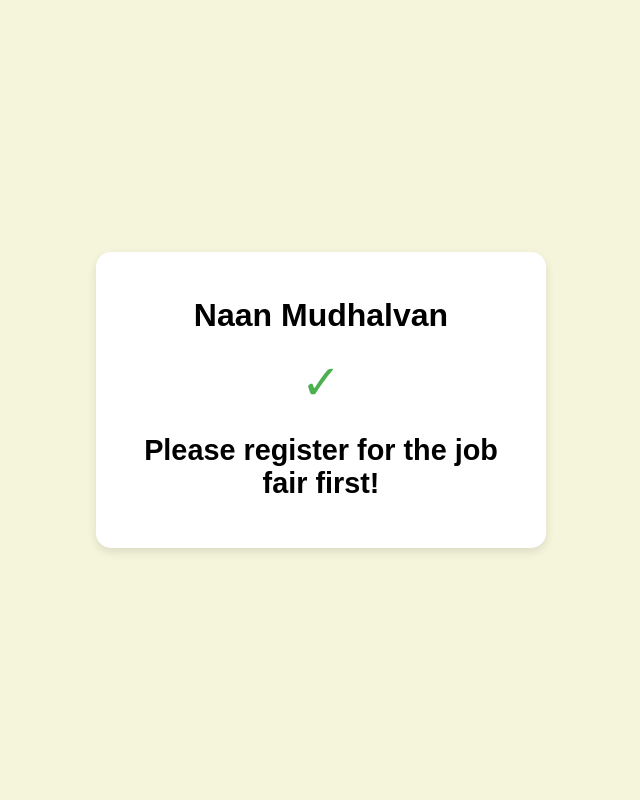
After one commit to arjunthazhath2001/naan_mudhalvan_monolith, a Django app: page /nm/students/mark-attendance/1/1/ in a window 1280 px wide. The commit adds this page. Shown: the whole page, without its empty margins (319-959 px from the left). Run offline with Django 5.2, Linux system fonts and the light colour scheme.

Commit message:
reset bug sorted

```diff
--- a/placement_team/models.py
+++ b/placement_team/models.py
@@ -21,6 +21,7 @@ class Job_fairs(models.Model):
 class RecruiterJobFair(models.Model):
     recruiter = models.ForeignKey(Recruiter, on_delete=models.CASCADE, related_name='recruiter_job_fairs')
     job_fair = models.ForeignKey(Job_fairs, on_delete=models.CASCADE, related_name='job_fair_recruiters')
+    qr_code = models.ImageField(upload_to='recruiter_job_fair_qr_codes/', blank=True, null=True)
 
     class Meta:
         db_table = 'recruiter_job_fair'
--- /dev/null
+++ b/students/templates/students_app/attendance_marked.html
@@ -0,0 +1,61 @@
+<!DOCTYPE html>
+<html lang="en">
+<head>
+    <meta charset="UTF-8">
+    <meta name="viewport" content="width=device-width, initial-scale=1.0">
+    <title>Attendance Confirmation</title>
+    <style>
+        body {
+            font-family: Arial, sans-serif;
+            background-color: #f5f5dc;
+            margin: 0;
+            padding: 0;
+            display: flex;
+            justify-content: center;
+            align-items: center;
+            min-height: 100vh;
+        }
+
+        .confirmation-container {
+            text-align: center;
+            background-color: #fff;
+            padding: 25px;
+            border-radius: 15px;
+            box-shadow: 0 4px 10px rgba(0, 0, 0, 0.1);
+            max-width: 400px;
+            width: 100%;
+            margin: 20px;
+        }
+
+        .logo {
+            margin: 20px 0;
+            font-size: 2em;
+            font-weight: bold;
+        }
+
+        .confirmation-icon {
+            color: #4CAF50;
+            font-size: 3em;
+            margin: 20px 0;
+        }
+
+        .confirmation-message {
+            margin: 20px 0;
+            font-size: 1.2em;
+        }
+    </style>
+</head>
+<body>
+    <div class="confirmation-container">
+        <div class="logo">
+            Naan Mudhalvan
+        </div>
+
+        <div class="confirmation-icon">✓</div>
+
+        <div class="confirmation-message">
+            <h2>{{ message }}</h2>
+        </div>
+    </div>
+</body>
+</html>
--- a/students/urls.py
+++ b/students/urls.py
@@ -1,7 +1,9 @@
 from django.urls import path
 from . import views
+
 
 urlpatterns = [
     path('students/register/<int:job_fair_id>/', views.register_for_job_fair, name='register_for_job_fair'),
     path('students/registration-success/', views.registration_success, name='registration_success'),
-   ]
+    path('students/mark-attendance/<int:job_fair_id>/<int:recruiter_id>/', views.mark_recruiter_attendance, name='mark_attendance'),
+]
--- a/students/views.py
+++ b/students/views.py
@@ -2,6 +2,11 @@ from django.shortcuts import render, redirect
 from django.contrib import messages
 from .forms import StudentRegistrationForm
 from .models import StudentRegistration
+from django.http import JsonResponse, HttpResponse
+from django.views.decorators.csrf import csrf_exempt
+
+
+# Update the register_for_job_fair view in students/views.py
 
 def register_for_job_fair(request, job_fair_id):
     if request.method == 'POST':
@@ -13,6 +18,10 @@ def register_for_job_fair(request, job_fair_id):
             student_registration.job_fair_id = job_fair_id
             # Now save the instance
             student_registration.save()
+
+            # Store student registration number in session
+            request.session['student_registration_number'] = student_registration.registration_number
+
             messages.success(request, 'Registration successful! Thank you for registering for the job fair.')
             return redirect('registration_success')
     else:
@@ -23,5 +32,43 @@ def register_for_job_fair(request, job_fair_id):
         'job_fair_id': job_fair_id
     })
 
+
+
+
+
 def registration_success(request):
     return render(request, 'students_app/registration_success.html')
+
+
+@csrf_exempt
+def mark_recruiter_attendance(request, job_fair_id, recruiter_id):
+    # Get the student registration number from the session
+    student_reg_number = request.session.get('student_registration_number')
+
+    if not student_reg_number:
+        message = "Please register for the job fair first!"
+        return render(request, 'students_app/attendance_marked.html', {'message': message})
+
+
+    # Check if the student is registered for this job fair
+    student_registration = StudentRegistration.objects.filter(
+        job_fair_id=job_fair_id,
+        registration_number=student_reg_number
+    ).first()
+
+    if not student_registration:
+        return HttpResponse("You are not registered for this job fair!", status=403)
+
+    # Record the attendance
+    from .models import RecruiterStudentAttendance
+
+    attendance, created = RecruiterStudentAttendance.objects.get_or_create(
+        job_fair_id=job_fair_id,
+        recruiter_id=recruiter_id,
+        student_registration_number=student_reg_number
+    )
+
+    if created:
+        return HttpResponse("Attendance marked successfully!")
+    else:
+        return HttpResponse("You've already visited this recruiter!")
```
Also changed, not shown: placement_team/templates/placement_team_app/companies.html (+34 -1 lines), placement_team/views.py (+75 -5 lines), students/models.py (+16 -0 lines).
